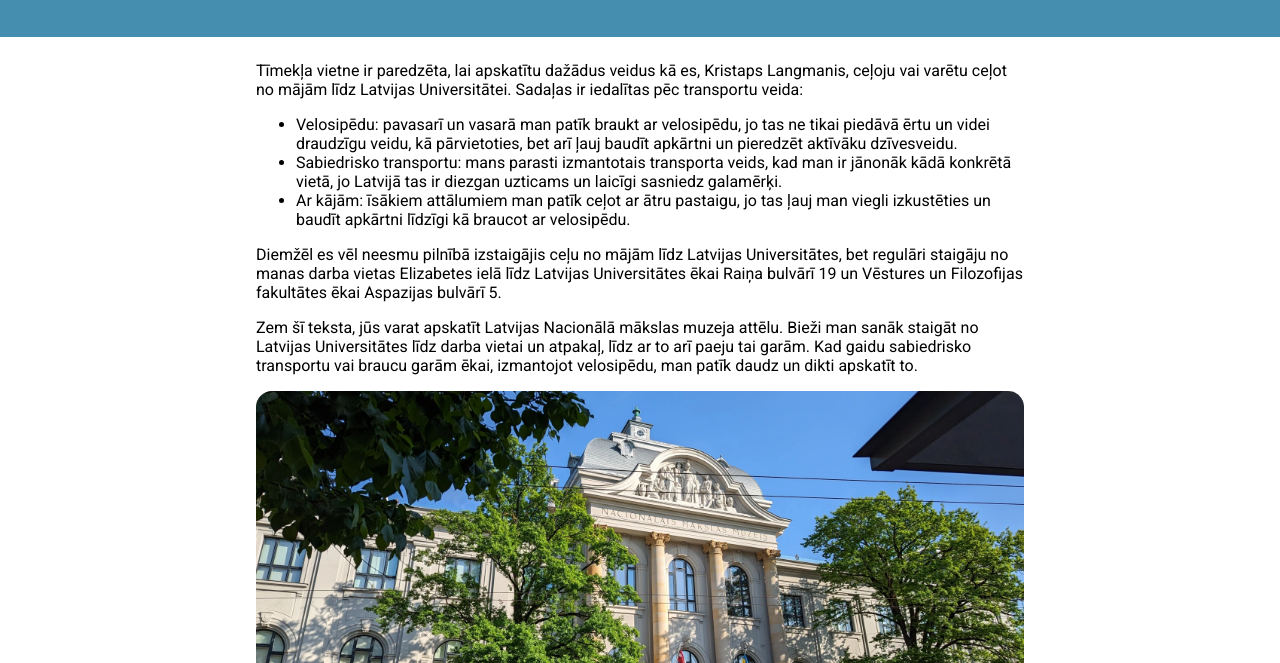
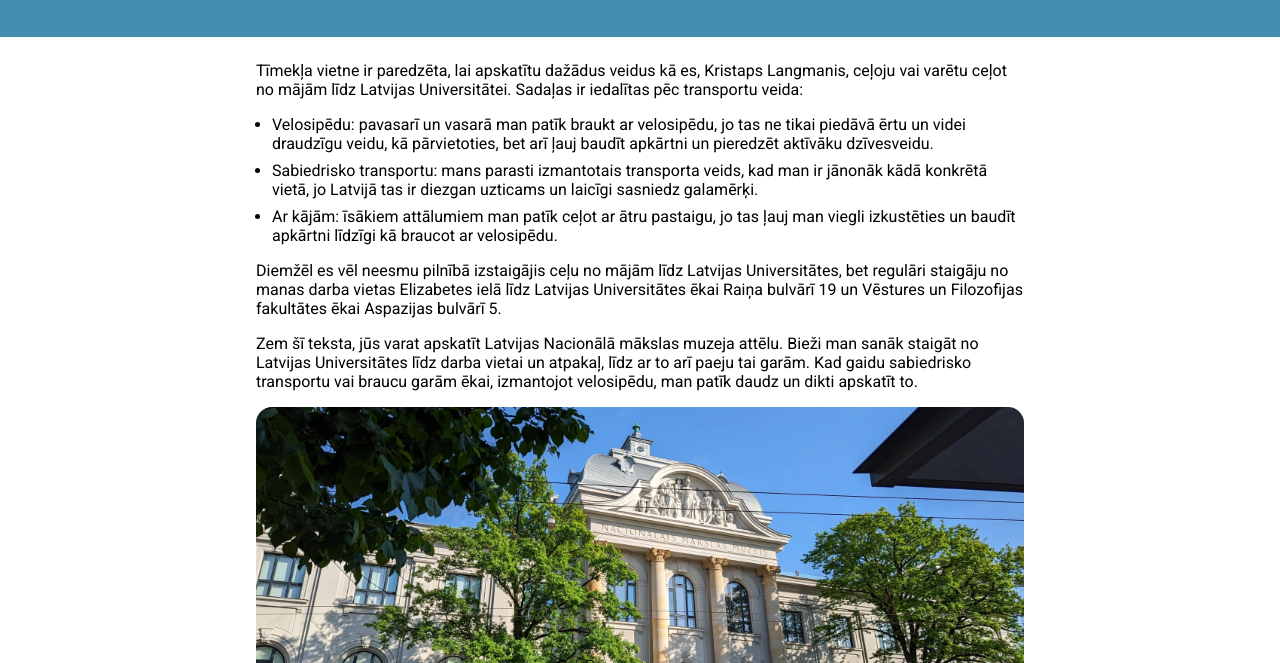
Before and after one commit to Sycri/DatZ1000, a plain HTML site: page index.html in a window 1280 px wide. Shown: the part 137-800 px from the top of the page. Drawn offline with Linux system fonts and the light colour scheme.

Commit message:
Align list items to the left

```diff
--- a/style.css
+++ b/style.css
@@ -55,6 +55,14 @@ header nav ul li a:not(.button-lang-switch) {
 main {
 	background-color: white;
 	padding: 8px 32px;
+}
+
+ul {
+	padding-left: 16px;
+}
+
+ul li {
+	margin-bottom: 8px;
 }
 
 footer {
```
